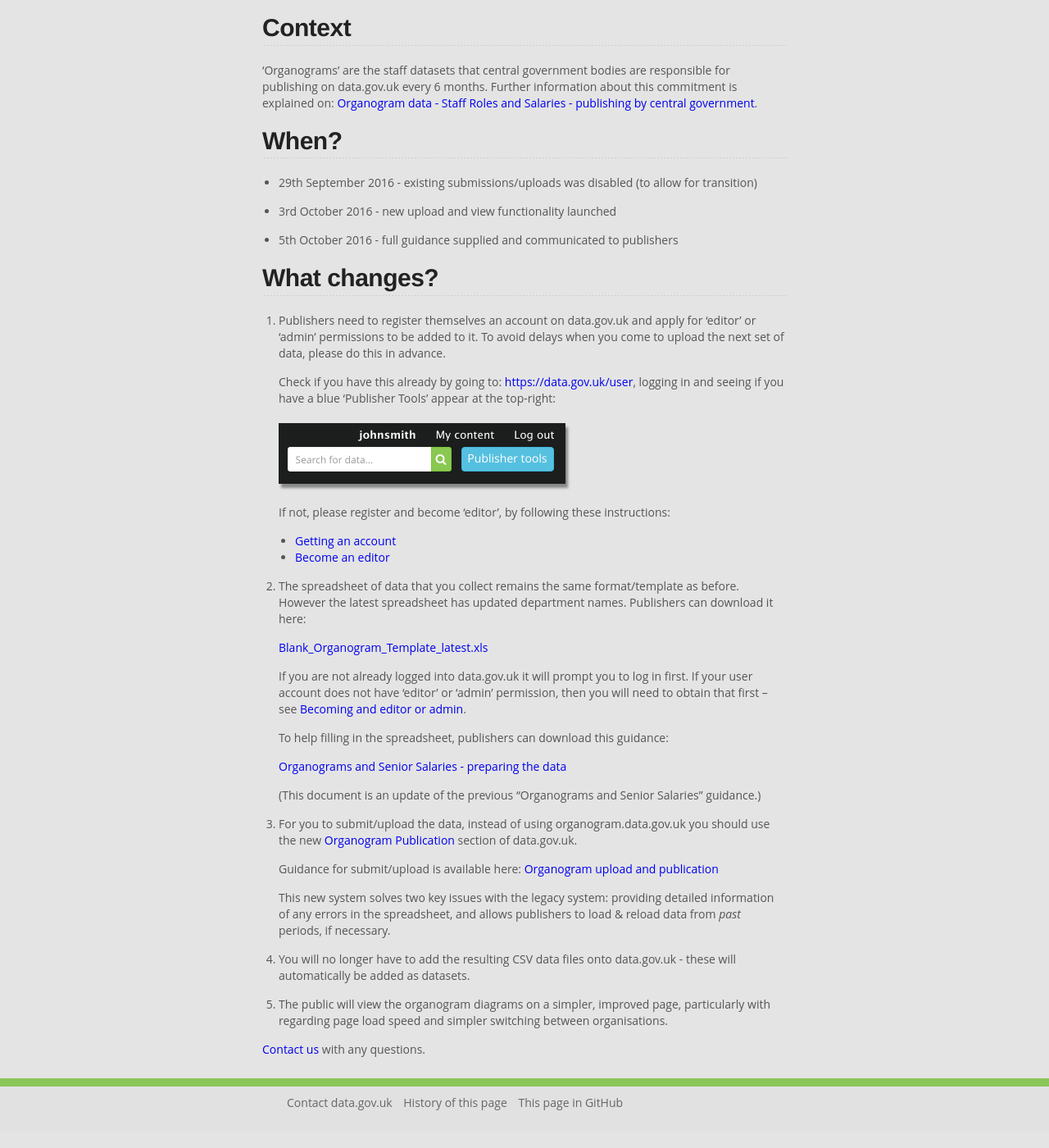
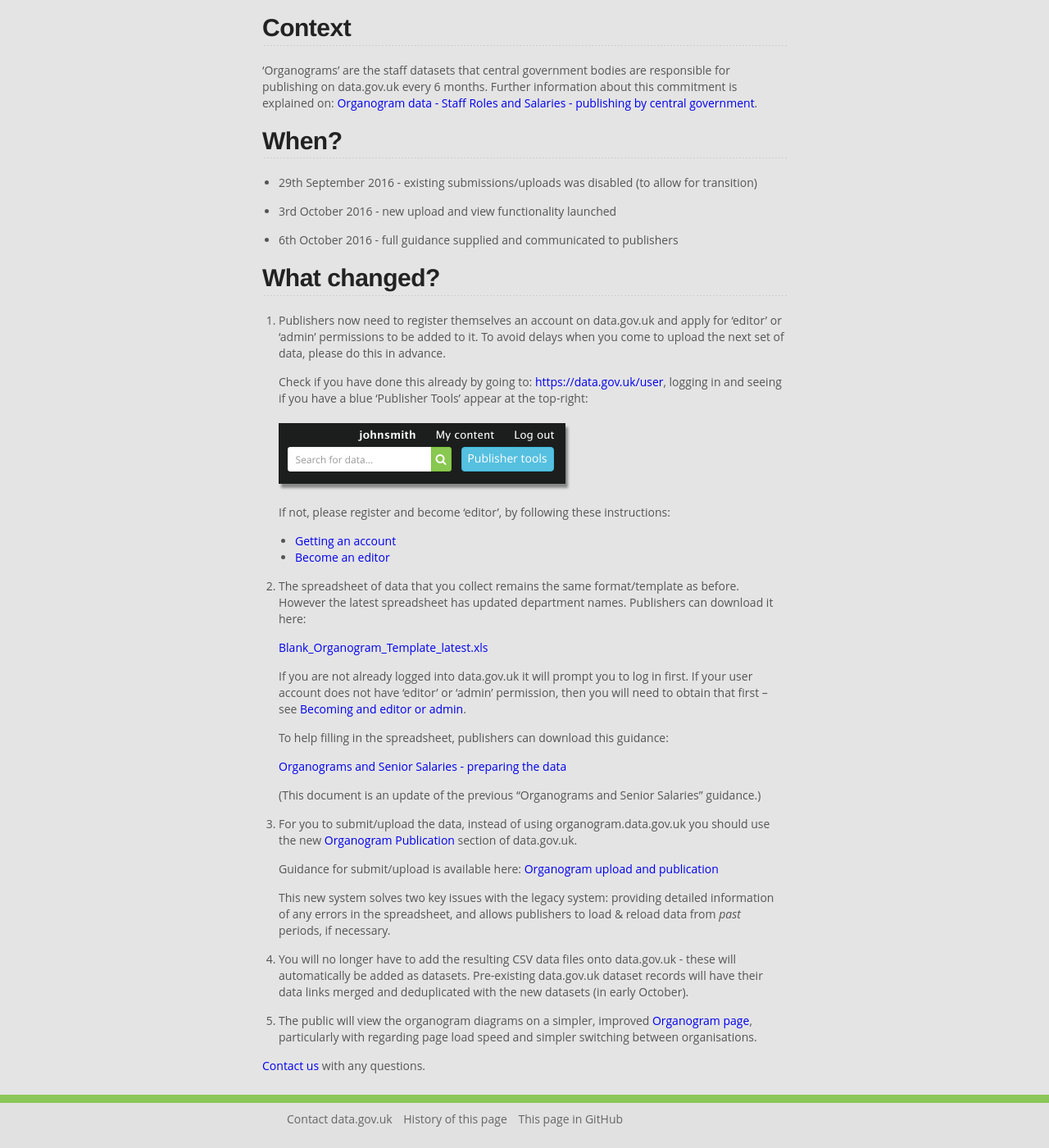
Before and after one commit to datagovuk/guidance, a Jekyll site: the page built from organogram-transition.md, in a window 1280 px wide and 1400 px high, scrolled down 255 px. Shown: the whole window at 82% size. Built offline with Jekyll 4.4.1, drawn with Linux system fonts in a browser that asks for light colours.

Commit message:
Minor tweaks

```diff
--- a/organogram-transition.md
+++ b/organogram-transition.md
@@ -15,13 +15,13 @@
 
 * 3rd October 2016 - new upload and view functionality launched
 
-* 5th October 2016 - full guidance supplied and communicated to publishers
+* 6th October 2016 - full guidance supplied and communicated to publishers
 
-## What changes?
+## What changed?
 
-1. Publishers need to register themselves an account on data.gov.uk and apply for 'editor' or 'admin' permissions to be added to it. To avoid delays when you come to upload the next set of data, please do this in advance.
+1. Publishers now need to register themselves an account on data.gov.uk and apply for 'editor' or 'admin' permissions to be added to it. To avoid delays when you come to upload the next set of data, please do this in advance.
 
-   Check if you have this already by going to: <https://data.gov.uk/user>, logging in and seeing if you have a blue 'Publisher Tools' appear at the top-right:
+   Check if you have done this already by going to: <https://data.gov.uk/user>, logging in and seeing if you have a blue 'Publisher Tools' appear at the top-right:
 
    ![publisher tools button](images/become_editor_publisher_tools_button.png)
 
@@ -48,8 +48,8 @@
 
    This new system solves two key issues with the legacy system: providing detailed information of any errors in the spreadsheet, and allows publishers to load & reload data from *past* periods, if necessary.
 
-4. You will no longer have to add the resulting CSV data files onto data.gov.uk - these will automatically be added as datasets.
+4. You will no longer have to add the resulting CSV data files onto data.gov.uk - these will automatically be added as datasets. Pre-existing data.gov.uk dataset records will have their data links merged and deduplicated with the new datasets (in early October).
 
-5. The public will view the organogram diagrams on a simpler, improved page, particularly with regarding page load speed and simpler switching between organisations.
+5. The public will view the organogram diagrams on a simpler, improved [Organogram page](https://data.gov.uk/organogram/), particularly with regarding page load speed and simpler switching between organisations.
 
 [Contact us](http://data.gov.uk/contact) with any questions.
```
Also changed, not shown: faq.md (+1 -1 lines).
